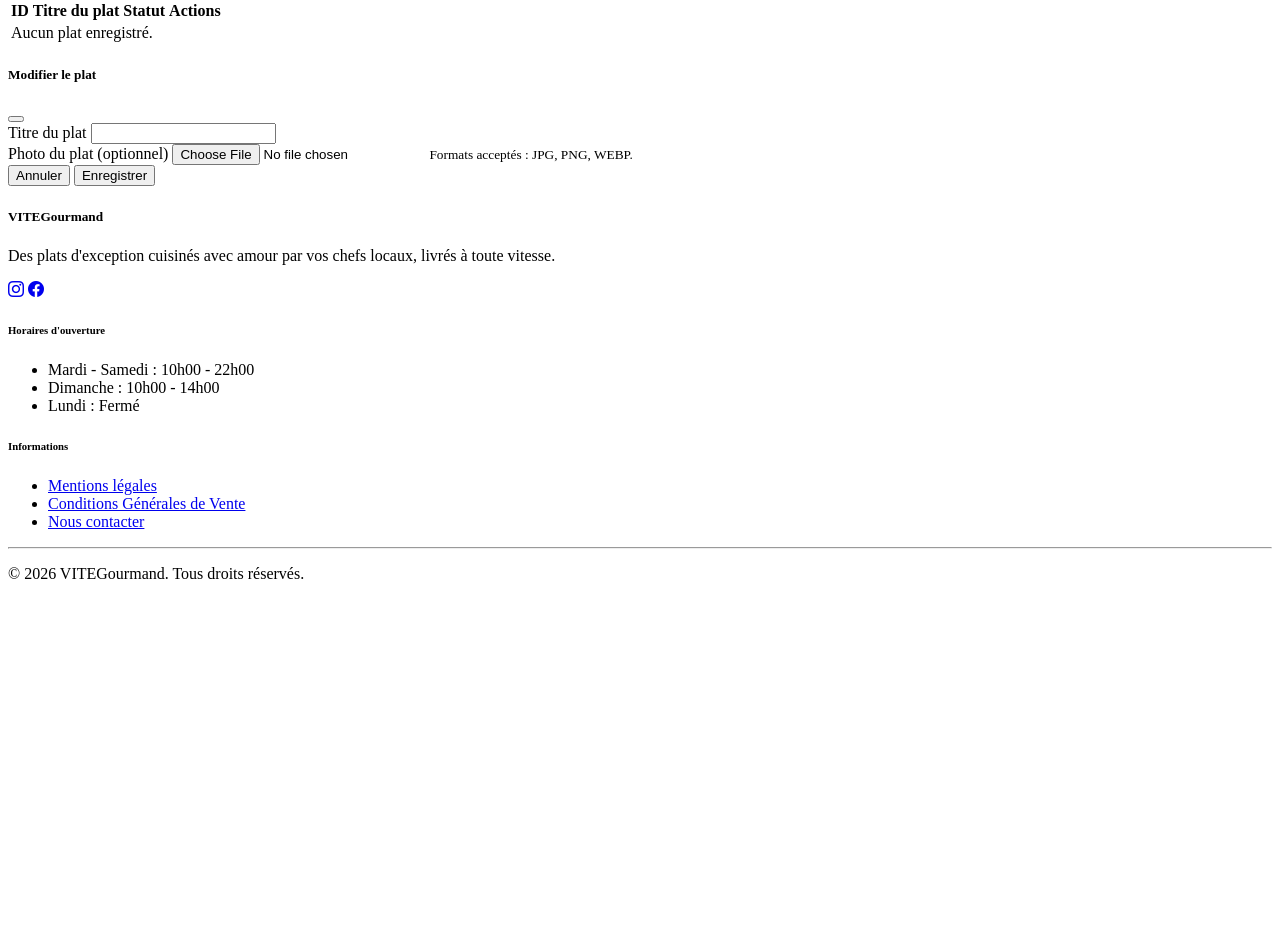
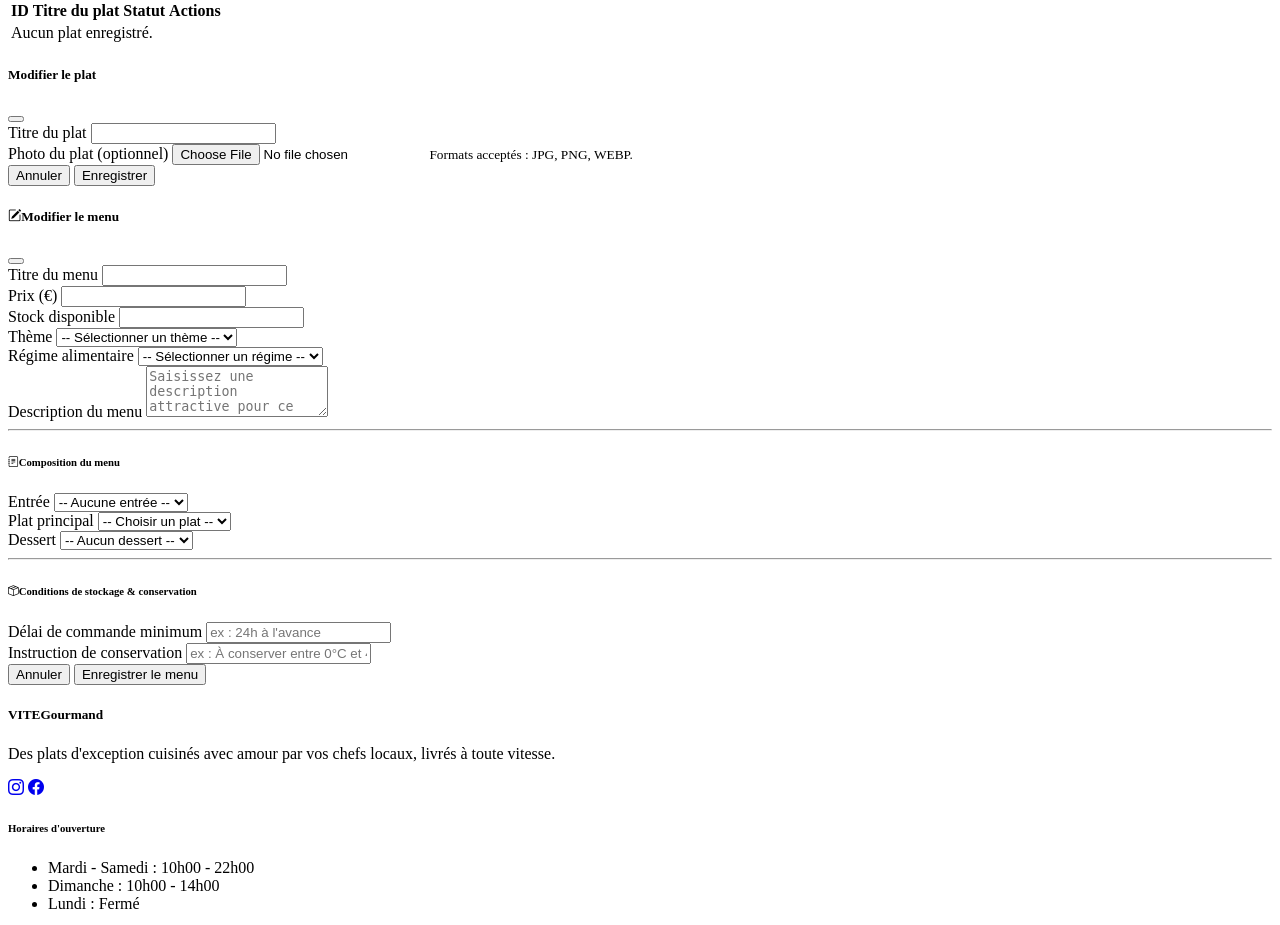
Before and after one commit to NKO971/VITEGourmand, a PHP site: template app/views/gestion_carte_plats.view.php in a window 1280 px wide. Shown: the part 288-1213 px from the top of the page. Before the commit the page ends 867 px from the top, so only its background shows below. Run offline with PHP 8.4, Linux system fonts and the light colour scheme; the template is opened without the code that fills it, so the values that code supplies are empty; some libraries are stand-ins or nearby versions.

Commit message:
feat(carte): finalisation de la modification des menus et alignement BDD
- Alignement du contrôleur updateMenuController sur les colonnes réelles (prix_par_personne, quantite_restante)
- Prise en compte de la description brute et de la gestion dynamique des visuels (PDO)
- Intégration de la composition structurée (Entrée, Plat, Dessert) synchronisée avec la modal publique
- Ajout de la capture des exceptions PDOException/Throwable avec retours JSON explicites

```diff
--- a/app/views/gestion_carte_plats.view.php
+++ b/app/views/gestion_carte_plats.view.php
@@ -57,7 +57,15 @@
                                         </span>
                                     </td>
                                     <td class="text-end">
-                                        <button class="btn btn-sm btn-outline-primary me-1 btn-edit-menu" data-id="<?= $menu['menu_id'] ?>">
+                                        <button class="btn btn-sm btn-outline-primary me-1 btn-edit-menu"
+                                            data-id="<?= $menu['menu_id'] ?>"
+                                            data-titre="<?= htmlspecialchars($menu['titre'] ?? '', ENT_QUOTES) ?>"
+                                            data-prix="<?= $menu['prix'] ?? 0 ?>"
+                                            data-stock="<?= $menu['stock'] ?? 0 ?>"
+                                            data-theme="<?= $menu['theme_id'] ?? '' ?>"
+                                            data-regime="<?= $menu['regime_id'] ?? '' ?>"
+                                            data-composition='<?= htmlspecialchars($menu['composition'] ?? '[]', ENT_QUOTES) ?>'
+                                            data-conditions='<?= htmlspecialchars($menu['conditions_stockage'] ?? '[]', ENT_QUOTES) ?>'>
                                             <i class="bi bi-pencil"></i> Modifier
                                         </button>
                                         <button class="btn btn-sm <?= ($menu['actif'] ?? 1) == 1 ? 'btn-outline-danger' : 'btn-outline-success' ?> btn-toggle-menu"
@@ -127,4 +135,5 @@
         </div>
     </div>
     <?php require_once ROOT_PATH . 'app/views/partials/_modal_edit_plat.php'; ?>
+    <?php require_once ROOT_PATH . 'app/views/partials/_modal_edit_menu.php'; ?>
 </div>
--- /dev/null
+++ b/app/views/partials/_modal_edit_menu.php
@@ -0,0 +1,148 @@
+<!-- Modal Modification Menu -->
+<div class="modal fade" id="modalEditMenu" tabindex="-1" aria-labelledby="modalEditMenuLabel" aria-hidden="true">
+    <div class="modal-dialog modal-lg modal-dialog-centered">
+        <div class="modal-content">
+            <form id="formEditMenu">
+                <div class="modal-header">
+                    <h5 class="modal-title fw-bold" id="modalEditMenuLabel"><i class="bi bi-pencil-square me-2"></i>Modifier le menu</h5>
+                    <button type="button" class="btn-close" data-bs-dismiss="modal" aria-label="Fermer"></button>
+                </div>
+                <div class="modal-body">
+                    <!-- Champ caché pour l'ID du menu -->
+                    <input type="hidden" name="menu_id" id="edit_menu_id">
+
+                    <!-- Information Générale -->
+                    <div class="row g-3 mb-3">
+                        <div class="col-md-6">
+                            <label for="edit_menu_titre" class="form-label fw-semibold">Titre du menu</label>
+                            <input type="text" class="form-control" id="edit_menu_titre" name="titre" required>
+                        </div>
+                        <div class="col-md-3">
+                            <label for="edit_menu_prix" class="form-label fw-semibold">Prix (€)</label>
+                            <input type="number" step="0.01" min="0" class="form-control" id="edit_menu_prix" name="prix" required>
+                        </div>
+                        <div class="col-md-3">
+                            <label for="edit_menu_stock" class="form-label fw-semibold">Stock disponible</label>
+                            <input type="number" min="0" class="form-control" id="edit_menu_stock" name="stock" required>
+                        </div>
+                    </div>
+
+                    <!-- Thème et Régime -->
+                    <div class="row g-3 mb-4">
+                        <div class="col-md-6">
+                            <label for="edit_menu_theme" class="form-label fw-semibold">Thème</label>
+                            <select class="form-select" id="edit_menu_theme" name="theme_id" required>
+                                <option value="">-- Sélectionner un thème --</option>
+                                <?php if (!empty($themes)): ?>
+                                    <?php foreach ($themes as $theme): ?>
+                                        <option value="<?= $theme['theme_id'] ?>"><?= htmlspecialchars($theme['libelle']) ?></option>
+                                    <?php endforeach; ?>
+                                <?php endif; ?>
+                            </select>
+                        </div>
+                        <div class="col-md-6">
+                            <label for="edit_menu_regime" class="form-label fw-semibold">Régime alimentaire</label>
+                            <select class="form-select" id="edit_menu_regime" name="regime_id" required>
+                                <option value="">-- Sélectionner un régime --</option>
+                                <?php if (!empty($regimes)): ?>
+                                    <?php foreach ($regimes as $regime): ?>
+                                        <option value="<?= $regime['regime_id'] ?>"><?= htmlspecialchars($regime['libelle']) ?></option>
+                                    <?php endforeach; ?>
+                                <?php endif; ?>
+                            </select>
+                        </div>
+                    </div>
+
+                    <!-- Description du menu -->
+                    <div class="mb-3">
+                        <label for="edit_menu_description" class="form-label fw-semibold">Description du menu</label>
+                        <textarea class="form-control" id="edit_menu_description" name="description" rows="3" placeholder="Saisissez une description attractive pour ce menu..."></textarea>
+                    </div>
+
+                    <hr class="my-4">
+
+                    <!-- Composition du Menu (Catalogue des plats actifs) -->
+                    <div class="mb-4">
+                        <h6 class="fw-bold text-primary mb-3"><i class="bi bi-journal-text me-2"></i>Composition du menu</h6>
+
+                        <div class="row g-3">
+                            <!-- Entrée -->
+                            <div class="col-md-4">
+                                <label for="edit_menu_entree" class="form-label fw-semibold">Entrée</label>
+                                <select class="form-select select-plat-composition" id="edit_menu_entree" data-type="entree">
+                                    <option value="">-- Aucune entrée --</option>
+                                    <?php if (!empty($plats)): ?>
+                                        <?php foreach ($plats as $plat): ?>
+                                            <?php if (($plat['actif'] ?? 1) == 1): ?>
+                                                <option value="<?= $plat['plat_id'] ?>" data-nom="<?= htmlspecialchars($plat['titre_plat']) ?>">
+                                                    <?= htmlspecialchars($plat['titre_plat']) ?>
+                                                </option>
+                                            <?php endif; ?>
+                                        <?php endforeach; ?>
+                                    <?php endif; ?>
+                                </select>
+                            </div>
+
+                            <!-- Plat Principal -->
+                            <div class="col-md-4">
+                                <label for="edit_menu_plat_principal" class="form-label fw-semibold">Plat principal</label>
+                                <select class="form-select select-plat-composition" id="edit_menu_plat_principal" data-type="plat" required>
+                                    <option value="">-- Choisir un plat --</option>
+                                    <?php if (!empty($plats)): ?>
+                                        <?php foreach ($plats as $plat): ?>
+                                            <?php if (($plat['actif'] ?? 1) == 1): ?>
+                                                <option value="<?= $plat['plat_id'] ?>" data-nom="<?= htmlspecialchars($plat['titre_plat']) ?>">
+                                                    <?= htmlspecialchars($plat['titre_plat']) ?>
+                                                </option>
+                                            <?php endif; ?>
+                                        <?php endforeach; ?>
+                                    <?php endif; ?>
+                                </select>
+                            </div>
+
+                            <!-- Dessert -->
+                            <div class="col-md-4">
+                                <label for="edit_menu_dessert" class="form-label fw-semibold">Dessert</label>
+                                <select class="form-select select-plat-composition" id="edit_menu_dessert" data-type="dessert">
+                                    <option value="">-- Aucun dessert --</option>
+                                    <?php if (!empty($plats)): ?>
+                                        <?php foreach ($plats as $plat): ?>
+                                            <?php if (($plat['actif'] ?? 1) == 1): ?>
+                                                <option value="<?= $plat['plat_id'] ?>" data-nom="<?= htmlspecialchars($plat['titre_plat']) ?>">
+                                                    <?= htmlspecialchars($plat['titre_plat']) ?>
+                                                </option>
+                                            <?php endif; ?>
+                                        <?php endforeach; ?>
+                                    <?php endif; ?>
+                                </select>
+                            </div>
+                        </div>
+                    </div>
+
+                    <hr class="my-4">
+
+                    <!-- Conditions de Stockage & Livraison -->
+                    <div>
+                        <h6 class="fw-bold text-primary mb-2"><i class="bi bi-box-seam me-2"></i>Conditions de stockage & conservation</h6>
+                        <div class="row g-3">
+                            <div class="col-md-6">
+                                <label for="edit_delai_commande" class="form-label fw-semibold">Délai de commande minimum</label>
+                                <input type="text" class="form-control" id="edit_delai_commande" placeholder="ex : 24h à l'avance" required>
+                            </div>
+                            <div class="col-md-6">
+                                <label for="edit_conservation" class="form-label fw-semibold">Instruction de conservation</label>
+                                <input type="text" class="form-control" id="edit_conservation" placeholder="ex : À conserver entre 0°C et 4°C" required>
+                            </div>
+                        </div>
+                    </div>
+
+                </div>
+
+                <div class="modal-footer">
+                    <button type="button" class="btn btn-secondary btn-sm" data-bs-dismiss="modal">Annuler</button>
+                    <button type="submit" class="btn btn-primary btn-sm" id="btnSaveMenu">Enregistrer le menu</button>
+                </div>
+            </form>
+        </div>
+    </div>
+</div>
```
Also changed, not shown: app/controllers/gestionCarteController.php (+81 -48 lines), public/js/dashboard_menus_plats.js (+155 -20 lines).
